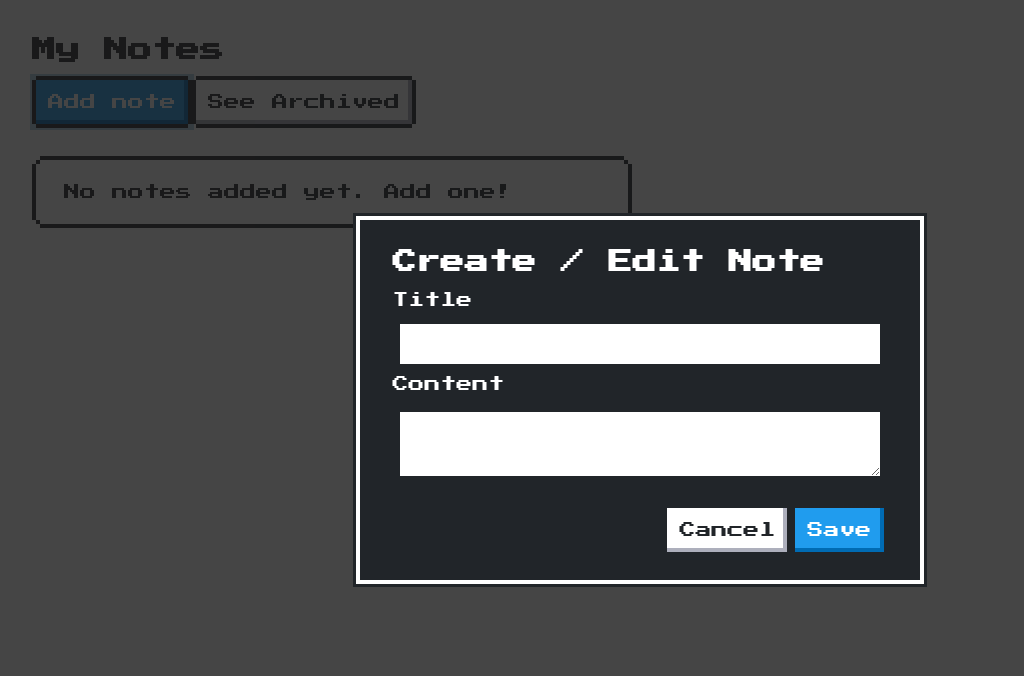
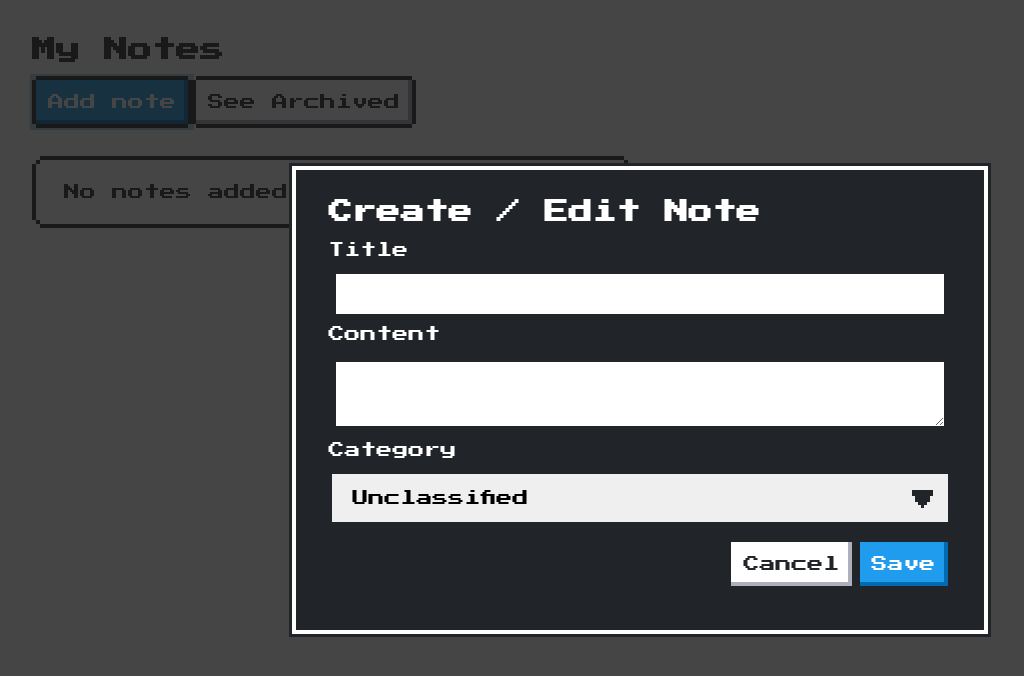
Before and after one commit to ljaviertovar/front-end-challenge-3, a React (Vite) app: page / in a window 1280 px wide. Both pictures are taken after a click on the button "Add note". Shown: the top 676 px of the page, without its empty margins (0-1024 px from the left). Built offline with nearby package versions, Linux system fonts and the light colour scheme.

Commit message:
add category note

```diff
--- a/interfaces/notes-interface.ts
+++ b/interfaces/notes-interface.ts
@@ -1,7 +1,10 @@
+export type NoteCategogry = "Develop" | "Planning" | "Idea" | "Unclassified"
+
 export interface Note {
 	id: string
 	title: string
 	content: string
 	lastEdited: string
 	archived: boolean
+	category: NoteCategogry
 }
--- a/src/components/notes/CreateUpdateNoteContent.tsx
+++ b/src/components/notes/CreateUpdateNoteContent.tsx
@@ -5,18 +5,23 @@ import { Note } from "../../../interfaces"
 
 import { addNote, setShowModal, updateNote } from "../../../store/features"
 import { RooState } from "../../../store/store"
+import { NoteCategogry } from "../../../interfaces/notes-interface"
 
 interface Props {
 	note?: Note
 }
 
-const INITIAL_NOTE = {
+const INITIAL_NOTE: Partial<Note> = {
 	title: "",
 	content: "",
+	category: "Unclassified",
 }
+
+const CATEGORIES: NoteCategogry[] = ["Unclassified", "Develop", "Planning", "Idea"]
 
 const createUpdateNoteContent = ({ note }: Props) => {
 	const [newUpdateNote, setNewUpdateNote] = useState<Note>(INITIAL_NOTE as Note)
+	const [typeCategory, setTypeCategory] = useState<NoteCategogry>(note ? note.category : CATEGORIES[0])
 
 	const showModal = useSelector((state: RooState) => state.modals.showModal)
 	const dispatch = useDispatch()
@@ -29,7 +34,15 @@ const createUpdateNoteContent = ({ note }: Props) => {
 		setNewUpdateNote({ ...newUpdateNote, [e.currentTarget.name]: e.currentTarget.value })
 	}
 
-	const saveNote = () => {
+	const handleCategory = (e: React.FormEvent<HTMLSelectElement>) => {
+		const category: NoteCategogry = e.currentTarget.value as NoteCategogry
+		setTypeCategory(category)
+		setNewUpdateNote({ ...newUpdateNote, category })
+	}
+
+	const saveNote = (e: React.SyntheticEvent) => {
+		e.preventDefault()
+
 		if (!newUpdateNote?.title && !newUpdateNote?.content) return null
 
 		if (note?.id) dispatch(updateNote(newUpdateNote as Note))
@@ -39,7 +52,7 @@ const createUpdateNoteContent = ({ note }: Props) => {
 	}
 
 	return (
-		<>
+		<form onSubmit={saveNote}>
 			<h2>Create / Edit Note</h2>
 			<div className='nes-field'>
 				<label htmlFor='name_field'>Title</label>
@@ -60,6 +73,17 @@ const createUpdateNoteContent = ({ note }: Props) => {
 				value={newUpdateNote.content}
 				onChange={handleChange}
 			/>
+			<label htmlFor='default_select'>Category</label>
+			<div className='nes-select'>
+				<select required id='default_select' onChange={handleCategory}>
+					<option value={typeCategory} disabled selected hidden>
+						{typeCategory}
+					</option>
+					{CATEGORIES.map((category: NoteCategogry) => (
+						<option value={category}>{category}</option>
+					))}
+				</select>
+			</div>
 			<div className='modal__btns'>
 				<button
 					type='button'
@@ -70,11 +94,11 @@ const createUpdateNoteContent = ({ note }: Props) => {
 				>
 					Cancel
 				</button>
-				<button type='button' className='nes-btn is-primary' onClick={() => saveNote()}>
+				<button type='submit' className='nes-btn is-primary'>
 					{note?.id ? "update" : "Save"}
 				</button>
 			</div>
-		</>
+		</form>
 	)
 }
 
--- a/src/components/notes/NoteCard.tsx
+++ b/src/components/notes/NoteCard.tsx
@@ -1,4 +1,5 @@
 import { useDispatch } from "react-redux"
+import { NoteCategogry } from "../../../interfaces"
 import {
 	archivedNote,
 	getNotes,
@@ -13,7 +14,7 @@ interface Note {
 	lastEdited: string
 	archived: boolean
 	content: string
-	// categories: string[]
+	category: NoteCategogry
 }
 
 interface Props {
```
